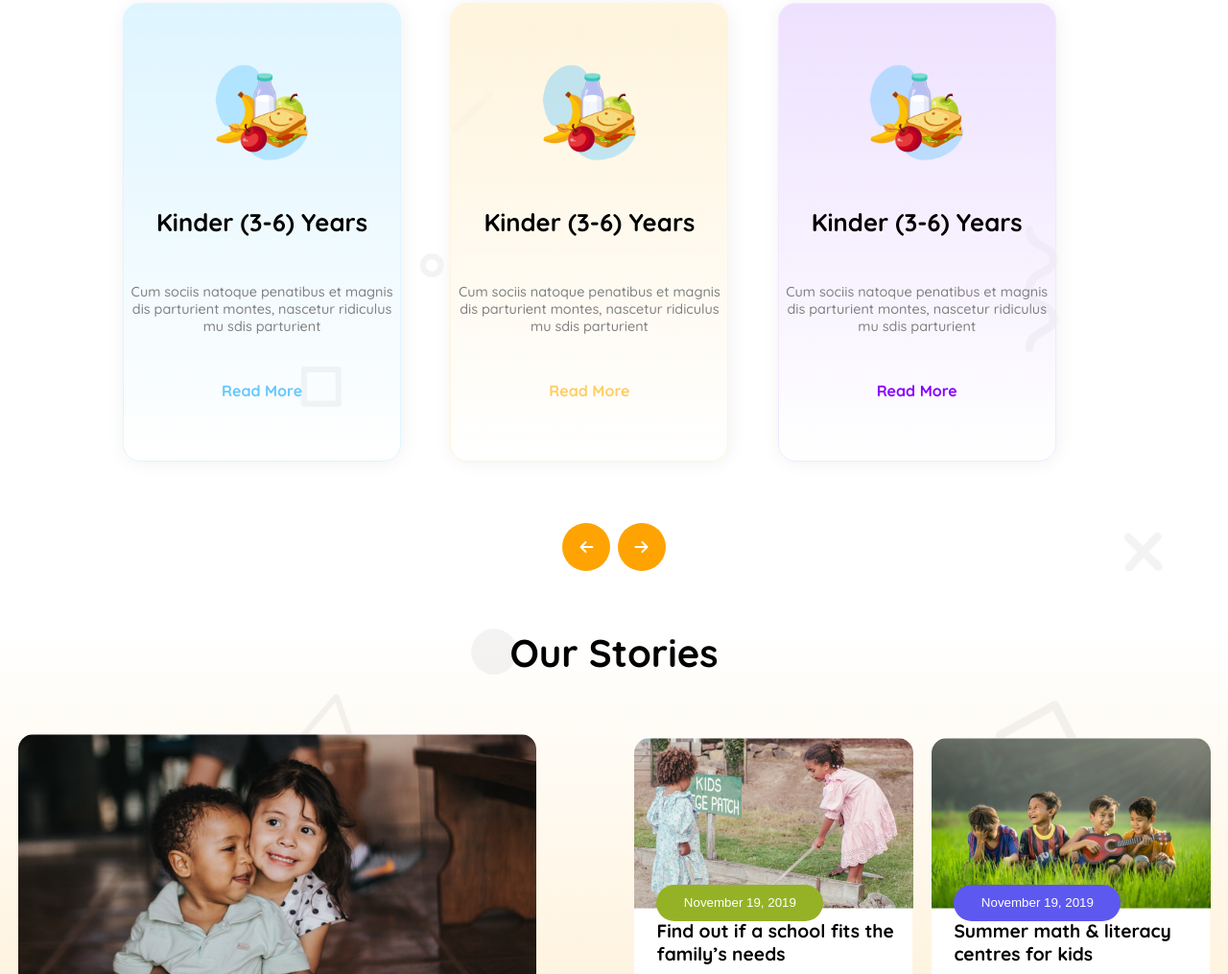
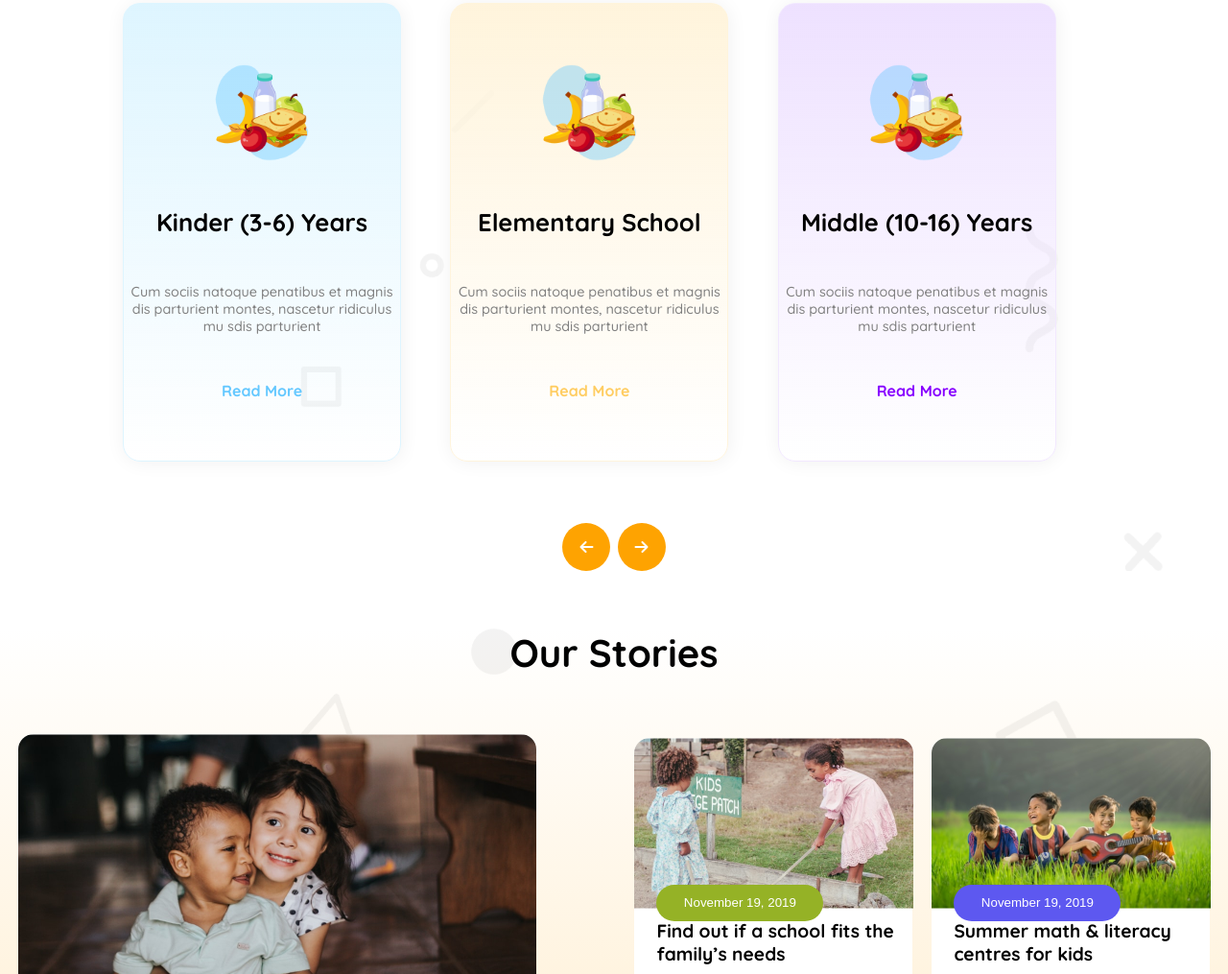
Before and after one commit to rantu01/assignment-2, a plain HTML site: page index.html in a window 1280 px wide. Shown: the part 1014-2029 px from the top of the page at 96% size. Drawn offline with Linux system fonts and the light colour scheme.

Commit message:
final-2.1

```diff
--- a/index.html
+++ b/index.html
@@ -72,7 +72,7 @@
                 </div>
                 <div class="card-2 card df quicksand-rantu">
                     <img src="assets/kinder.png" alt=" ">
-                    <h3>Kinder (3-6) Years</h3>
+                    <h3>Elementary School</h3>
                     <p>Cum sociis natoque penatibus et magnis
                         dis parturient montes, nascetur ridiculus
                         mu sdis parturient</p>
@@ -80,7 +80,7 @@
                 </div>
                 <div class="card-3 card df quicksand-rantu">
                     <img src="assets/kinder.png" alt=" ">
-                    <h3>Kinder (3-6) Years</h3>
+                    <h3>Middle (10-16) Years</h3>
                     <p>Cum sociis natoque penatibus et magnis
                         dis parturient montes, nascetur ridiculus
                         mu sdis parturient</p>
```
